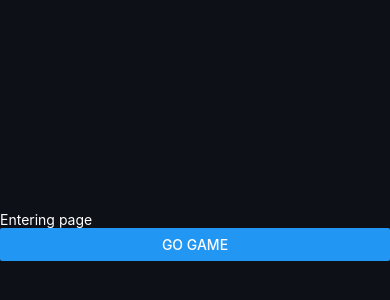
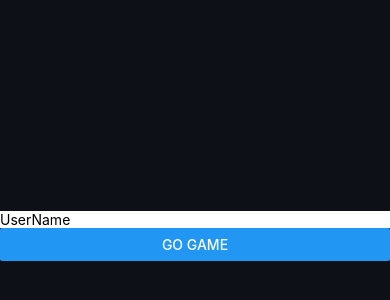
Before and after one commit to salihbektas/react-native-snake-on-github, a React Native app: screen /Home in a window 390 px wide. Shown: the part 186-486 px from the top of the page. Built offline with nearby package versions, Linux system fonts and the light colour scheme.

Commit message:
feat: text inpur added

```diff
--- a/src/screens/Home/Home.tsx
+++ b/src/screens/Home/Home.tsx
@@ -3,7 +3,7 @@ import {
   Button,
   SafeAreaView,
   StyleSheet,
-  Text
+  TextInput
 } from 'react-native';
 
 import { HomeProps } from '../../types';
@@ -13,9 +13,14 @@ import { HomeProps } from '../../types';
 
 function Home({ navigation }: HomeProps): JSX.Element {
 
+  function onChange(userName: string) {
+    console.log(userName)
+  }
+
   return (
     <SafeAreaView style={styles.main}>
-      <Text style={{color: 'white'}}>Entering page</Text>
+      <TextInput onChangeText={onChange} placeholder='UserName' style={{backgroundColor: 'white'}} />
+
       <Button title='Go Game' onPress={() => navigation.navigate('Game') }/>
 
     </SafeAreaView>
```
